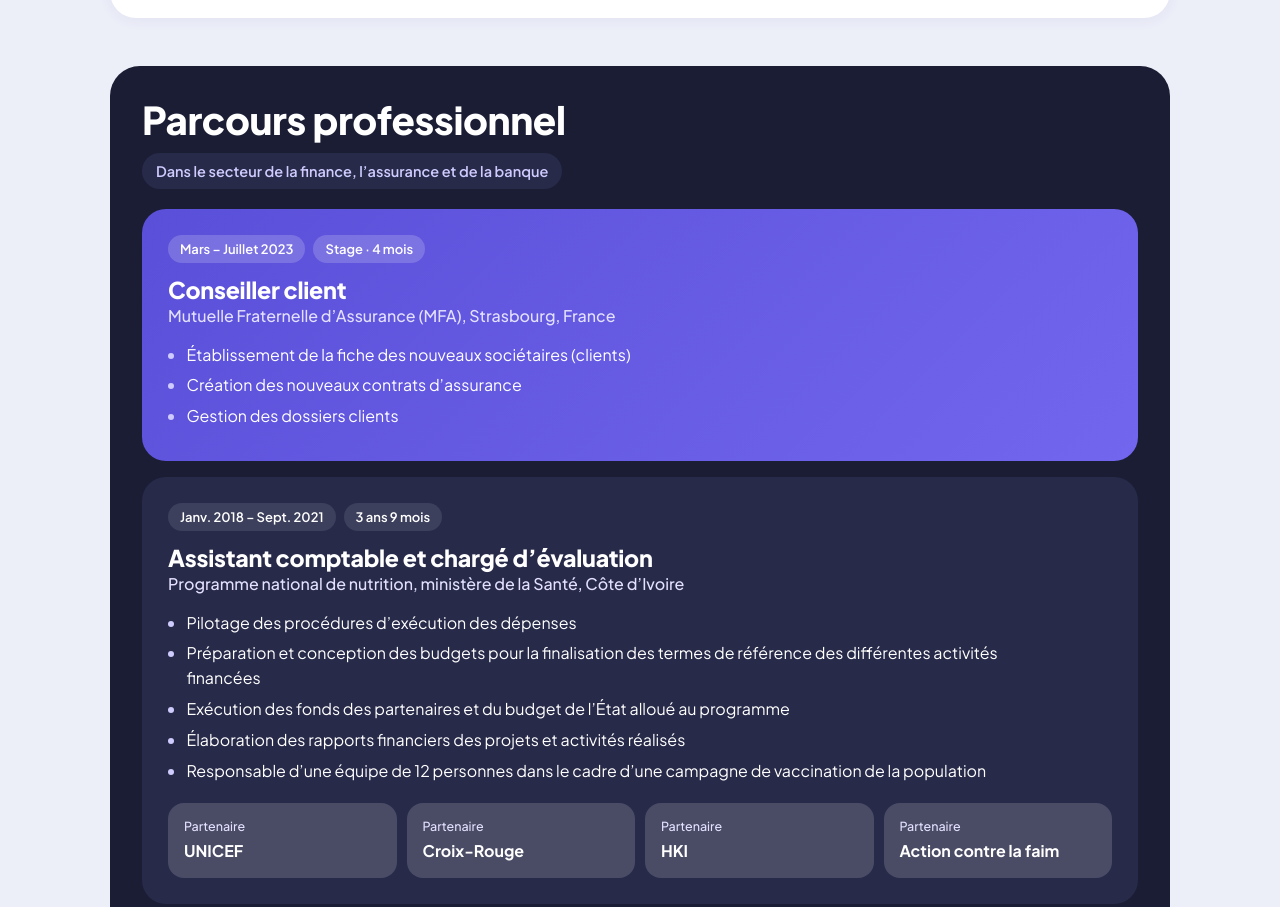
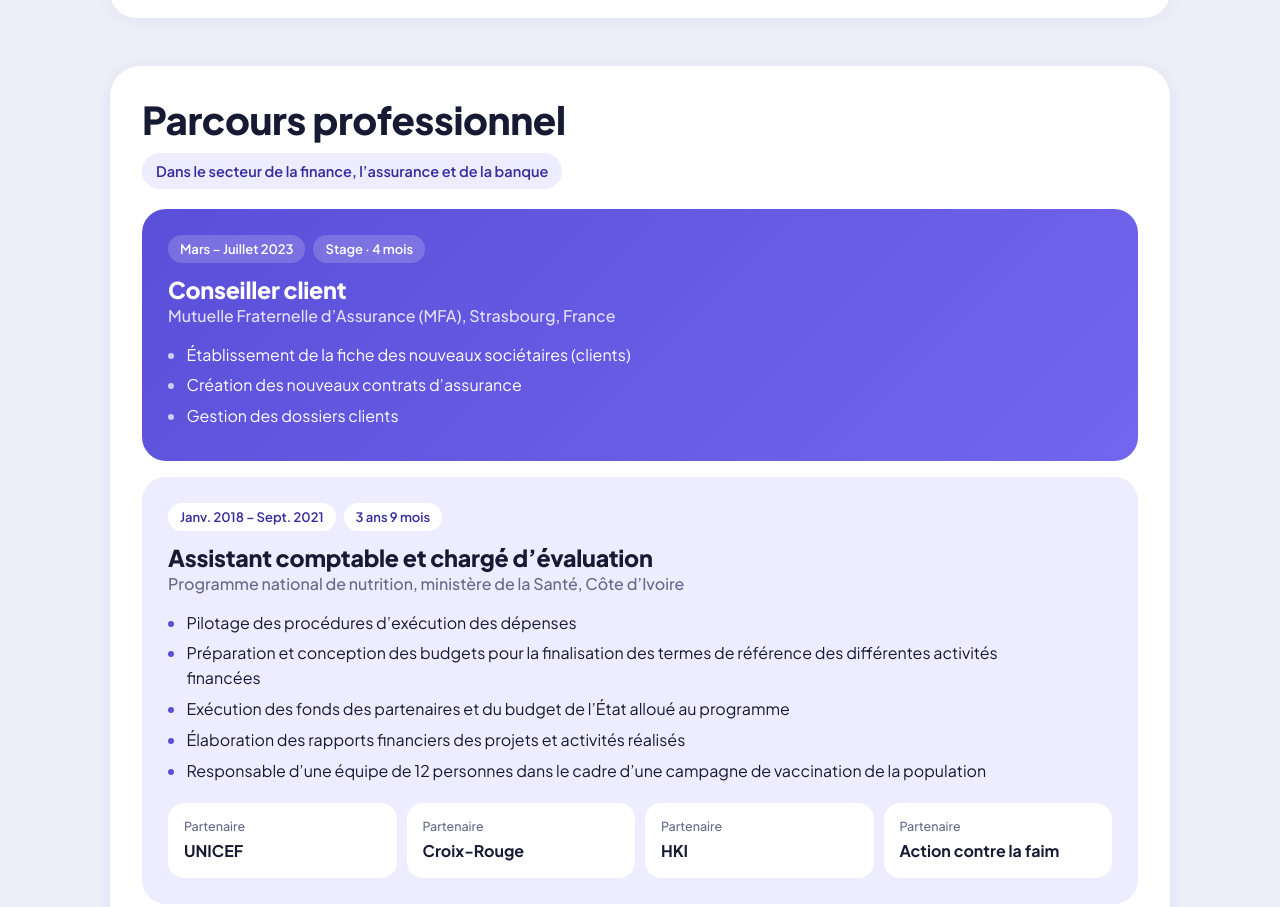
Before and after one commit to Smiv01/portfolio-al-hassane, a plain HTML site: page index.html in a window 1280 px wide. Shown: the part 1355-2262 px from the top of the page. Drawn offline with Linux system fonts and the light colour scheme.

Commit message:
Parcours et navigation plus clairs
Co-Authored-By: Claude Sonnet 5.5 <noreply@anthropic.com>
Claude-Session: https://claude.ai/code/session_012aNZ6ypgKGFKB21XXyZidH

```diff
--- a/index.html
+++ b/index.html
@@ -41,9 +41,9 @@ svg { display: block; }
 .mark { width: 44px; height: 44px; border-radius: 50%; background: var(--card); display: grid; place-items: center; font-weight: 800; color: var(--indigo); box-shadow: 0 2px 10px rgba(60,50,160,.1); }
 .logo b { display: block; font-size: 15px; line-height: 1.2; }
 .logo small { color: var(--muted); font-size: 12.5px; }
-.pill-nav { display: flex; flex-wrap: wrap; gap: 4px; background: var(--navy); border-radius: 999px; padding: 6px; }
-.pill-nav a { color: #d6d8ee; text-decoration: none; font-size: 14px; font-weight: 500; padding: 8px 16px; border-radius: 999px; }
-.pill-nav a:hover { color: #fff; }
+.pill-nav { display: flex; flex-wrap: wrap; gap: 4px; background: var(--card); border-radius: 999px; padding: 6px; box-shadow: 0 2px 14px rgba(60,50,160,.08); }
+.pill-nav a { color: var(--muted); text-decoration: none; font-size: 14px; font-weight: 500; padding: 8px 16px; border-radius: 999px; }
+.pill-nav a:not(.on):hover { color: var(--indigo); background: var(--soft); }
 .pill-nav a.on { background: var(--indigo); color: #fff; }
 
 .btn { display: inline-flex; align-items: center; gap: 10px; border: 0; cursor: pointer; font-family: inherit; font-size: 15px; font-weight: 700; padding: 13px 22px; border-radius: 14px; text-decoration: none; }
@@ -84,15 +84,19 @@ section { padding: 24px 0; }
 .head p { color: var(--muted); margin-top: 6px; max-width: 62ch; }
 
 /* Parcours : panneau marine */
-.panel-dark { background: var(--navy); color: #fff; border-radius: 30px; padding: 32px; }
-.panel-dark .head h2 { color: #fff; }
-.sector { display: inline-block; margin-top: 10px; font-weight: 600; color: var(--lav); background: var(--navy-2); padding: 7px 14px; border-radius: 999px; font-size: 14.5px; }
+.panel-dark { background: var(--card); color: var(--ink); box-shadow: 0 2px 14px rgba(60,50,160,.08); border-radius: 30px; padding: 32px; }
+.panel-dark .head h2 { color: var(--ink); }
+.sector { display: inline-block; margin-top: 10px; font-weight: 600; color: #352c9e; background: var(--soft); padding: 7px 14px; border-radius: 999px; font-size: 14.5px; }
 .entries { display: grid; gap: 16px; }
-.entry { background: linear-gradient(135deg, var(--indigo) 0%, var(--indigo-2) 100%); border-radius: 24px; padding: 26px; display: grid; gap: 14px; }
-.entry.quiet { background: var(--navy-2); }
+.entry { background: linear-gradient(135deg, var(--indigo) 0%, var(--indigo-2) 100%); color: #fff; border-radius: 24px; padding: 26px; display: grid; gap: 14px; }
+.entry.quiet { background: var(--soft); color: var(--ink); }
+.entry.quiet .org { color: var(--muted); }
+.entry.quiet li::marker { color: var(--indigo); }
+.entry.quiet .tile { background: #fff; color: var(--ink); }
+.entry.quiet .tile span { color: var(--muted); }
 .meta { display: flex; flex-wrap: wrap; gap: 8px; }
 .tag { background: rgba(255,255,255,.18); padding: 4px 12px; border-radius: 999px; font-size: 13px; font-weight: 600; }
-.entry.quiet .tag { background: rgba(255,255,255,.1); }
+.entry.quiet .tag { background: #fff; color: #352c9e; }
 .entry h3 { font-size: 1.45rem; font-weight: 800; }
 .org { color: #e4e1ff; font-weight: 500; }
 .entry ul { margin: 0; padding-left: 1.15em; max-width: 72ch; }
```
